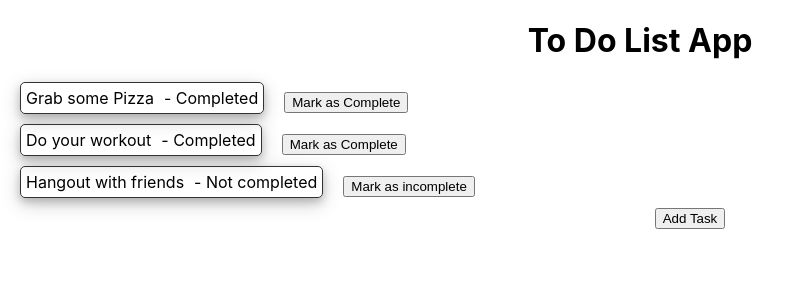
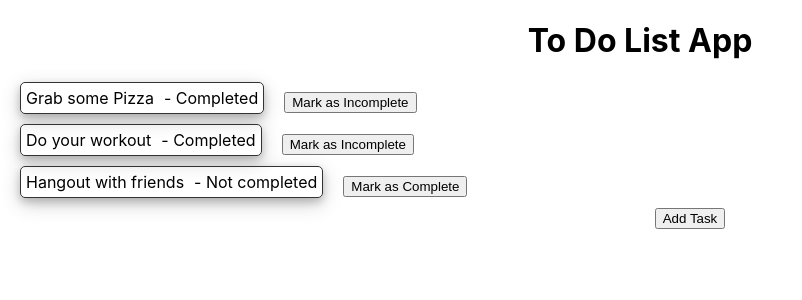
Before and after one commit to yatendradubey/todoApp, a React (Create React App) app: page / in a window 1280 px wide. Shown: the top 300 px of the page, without its empty margins (0-802 px from the left). Built offline with nearby package versions, Linux system fonts and the light colour scheme.

Commit message:
minor refactor

```diff
--- a/src/components/ToDoList/ToDoList.js
+++ b/src/components/ToDoList/ToDoList.js
@@ -26,14 +26,14 @@ const ToDoList = (props) => {
       <div className="container">
         {tasks.map((task, i) => {
           return (
-            <div className="card-container">
-              <div className="card" key={i}>
+            <div className="card-container" key={i}>
+              <div className="card">
                 <p className="title">{task.title}</p>
                 <p className="status">
                   {task.completed ? "- Completed" : "- Not completed"}
                 </p>
               </div>
-              {task.completed && (
+              {!task.completed && (
                 <button
                   className="markCompleteButton"
                   onClick={() => markAsCompleteOrIncomplete(i)}
@@ -41,12 +41,12 @@ const ToDoList = (props) => {
                   Mark as Complete
                 </button>
               )}
-              {!task.completed && (
+              {task.completed && (
                 <button
                   className="markCompleteButton"
                   onClick={() => markAsCompleteOrIncomplete(i)}
                 >
-                  Mark as incomplete
+                  Mark as Incomplete
                 </button>
               )}
             </div>
```
